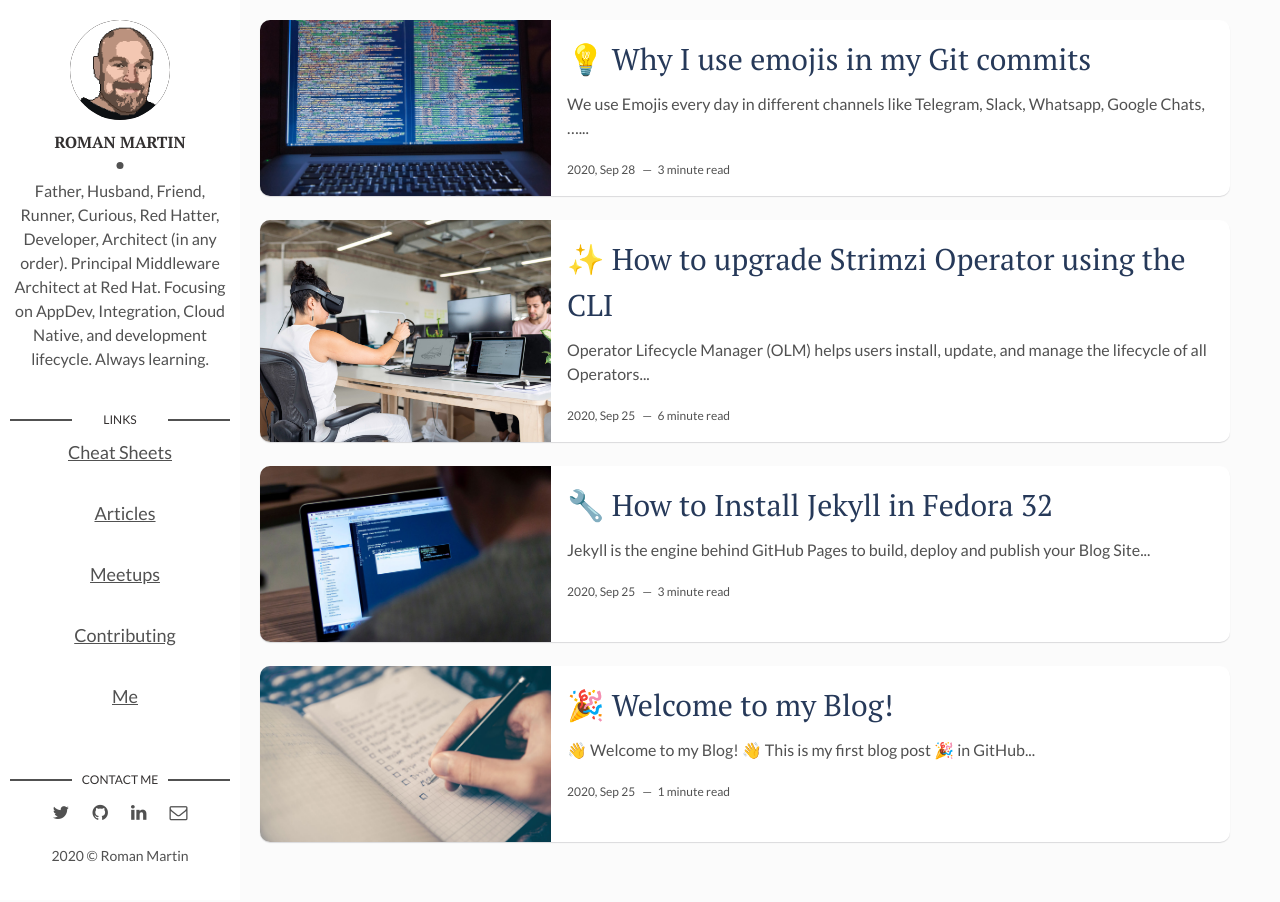
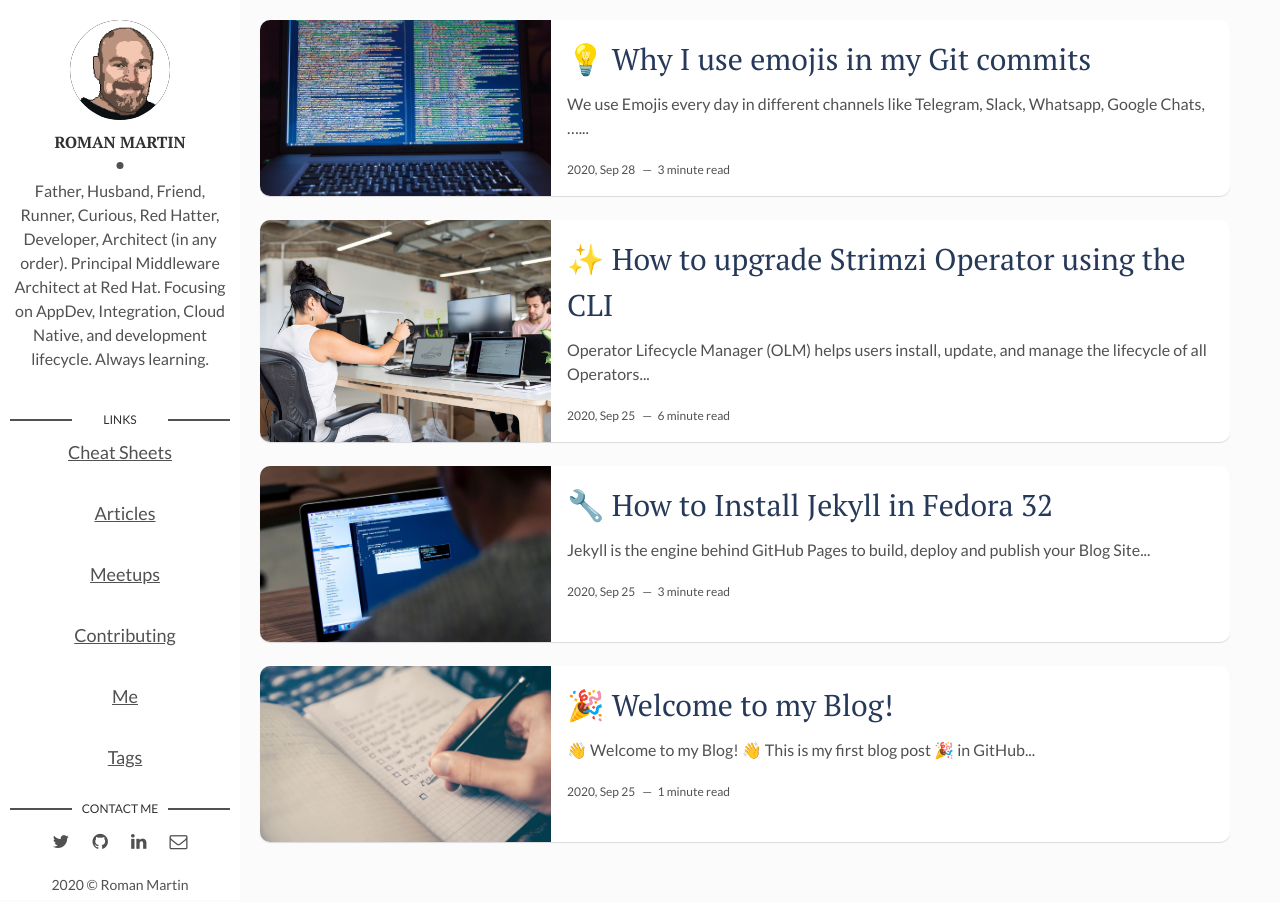
Before and after one commit to rmarting/rmarting.github.io, a Jekyll site: the page built from index.html, in a window 1280 px wide. Built offline with Jekyll 4.4.1, drawn with Linux system fonts in a browser that asks for light colours; emoji names are drawn with the system emoji font; the list of posts is cut into pages by our own code.

Commit message:
:art: Added tags in navigation side

```diff
--- a/_layouts/main.html
+++ b/_layouts/main.html
@@ -22,6 +22,7 @@ layout: default
             <li><a href="{{ my_page.url | relative_url }}">{{ my_page.title | escape }}</a><br/></li>
           {%- endif -%}
         {%- endfor -%}
+        <li><a href="/tags">Tags</a><br/></li>
       </ul>
       {%- endif -%}
     </section><!-- End Section Links -->
```
